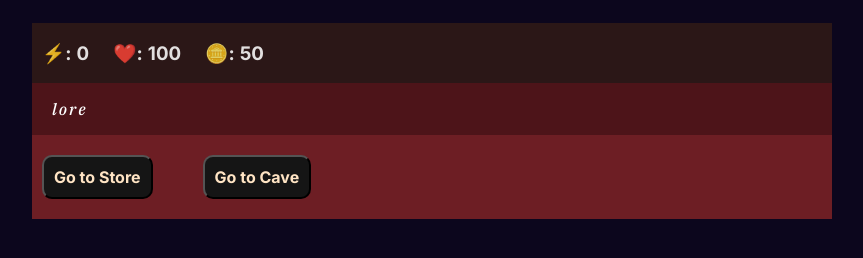
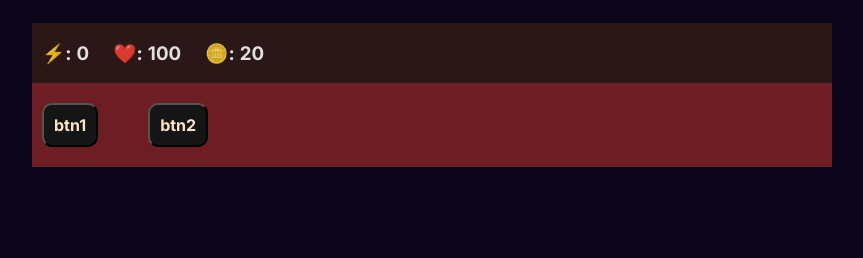
Before and after one commit to SmitMachhi/RPG, a plain HTML site: page index.html in a window 1280 px wide. Shown: the whole page, without its empty margins (208-1071 px from the left). Drawn offline with nearby package versions, Linux system fonts and the light colour scheme.

Commit message:
js new functions, css animations

```diff
--- a/app.js
+++ b/app.js
@@ -1,18 +1,24 @@
-let xp = document.getElementById("xp");
-let hp = document.getElementById("hp");
-let money = document.getElementById("money");
+let playerStats = { xp: 0, hp: 100, gold: 20 };
+
+$.each(playerStats, function(stat, value) {
+  $("#" + stat).text(value);
+});
+
+function xp(value) {
+  value = playerStats.xp;
+}
 
 const story = {
   chapter1: {
-    text:
-      "The protagonist, Alex, is a young adventurer living in the peaceful village of Eldoria. \n" +
-      "One day, a mysterious stranger arrives with tales of a great evil rising in the distant lands of Noxterra. \n" +
-      "The stranger gives Alex a choice: stay in Eldoria and ignore the threat or embark on a journey to defeat the evil.",
+    line:
+          "The protagonist, Alex, is a young adventurer living in the peaceful village of Eldoria.<br><br>" +
+          "One day, a mysterious stranger arrives with tales of a great evil rising in the distant lands of Noxterra.<br><br>" +
+          "The stranger gives Alex a choice: stay in Eldoria and ignore the threat or embark on a journey to defeat the evil.",
     choices: [
       {
         text: "Stay in Eldoria",
-        outcome: endgame(),
-        effects: { xp: 0, hp: 0, money: 0 },
+        outcome: "endgame()",
+        effects: xp(10),
       },
       {
         text: "Embark on the Journey",
@@ -21,22 +27,13 @@ const story = {
         effects: { xp: 50, hp: 0, money: 0 },
       },
     ],
-  },
-  chapter2: {
-    text:
-      "Alex leaves Eldoria and ventures into the Whispering Woods, a place known for its dangers and mysteries. \n" +
-      "As night falls, Alex must decide whether to set up camp or press on through the night.",
-    choices: [
-      {
-        text: "Set Up Camp:",
-        outcome: endgame(),
-        effects: { xp: 0, hp: 10, money: 20 },
-      },
-      {
-        text: "Embark on the Journey",
-        outcome: endgame(),
-        effects: { xp: 50, hp: 0, money: 0 },
-      },
-    ],
-  },
+  }
 };
+
+
+$("#btn1").click(function() {
+  $("#lore").html(story.chapter1.line).slideDown(3000);
+});
+
+
+console.log(story.chapter1.text);
--- a/index.html
+++ b/index.html
@@ -26,15 +26,15 @@
                 </div>
                 <div class="stats">
                     <h3>🪙:</h3>
-                    <h3 class="points" id="money">50</h3>
+                    <h3 class="points" id="gold">50</h3>
                 </div>
         </div>
         <div class="story">
             <p id="lore">lore</p>
         </div>
         <div class="action">
-            <button class="action button" id="b1">Go to Store</button>
-            <button class="action button" id="b2">Go to Cave</button>
+            <button class="button" id="btn1">btn1</button>
+            <button class="button" id="btn2">btn2</button>
         </div>
     </div>
     <script src="app.js"></script>
--- a/style.css
+++ b/style.css
@@ -13,7 +13,8 @@ body {
     flex-direction: column;
     max-width: 800px;
     padding: 15px;
-    border-radius: 5px;
+    /* border: 10px solid goldenrod; */
+    border-radius: 20px;
 }
 
 .stats {
@@ -36,7 +37,7 @@ body {
     background-color: #6d1e24;
 }
 
-.action .button {
+.button {
     font-family: "Inter", sans-serif;
     font-weight: 700;
     font-size: medium;
@@ -47,13 +48,17 @@ body {
     border-radius: 10px;
 }
 
+#lore {
+    display: none; /* Initially hide the element */
+    overflow: hidden; /* Ensure the content does not overflow */
+}
+
 .story {
-    background-color: #4d1419;
+    background-color: #77282f;
     display: flex;
     padding-left: 20px;
-    color: white;
+    color: rgb(238, 189, 189);
     font-family: "IBM Plex Serif", serif;
     font-weight: 500;
-    font-style: italic;
     letter-spacing: 2px;
 }
```
